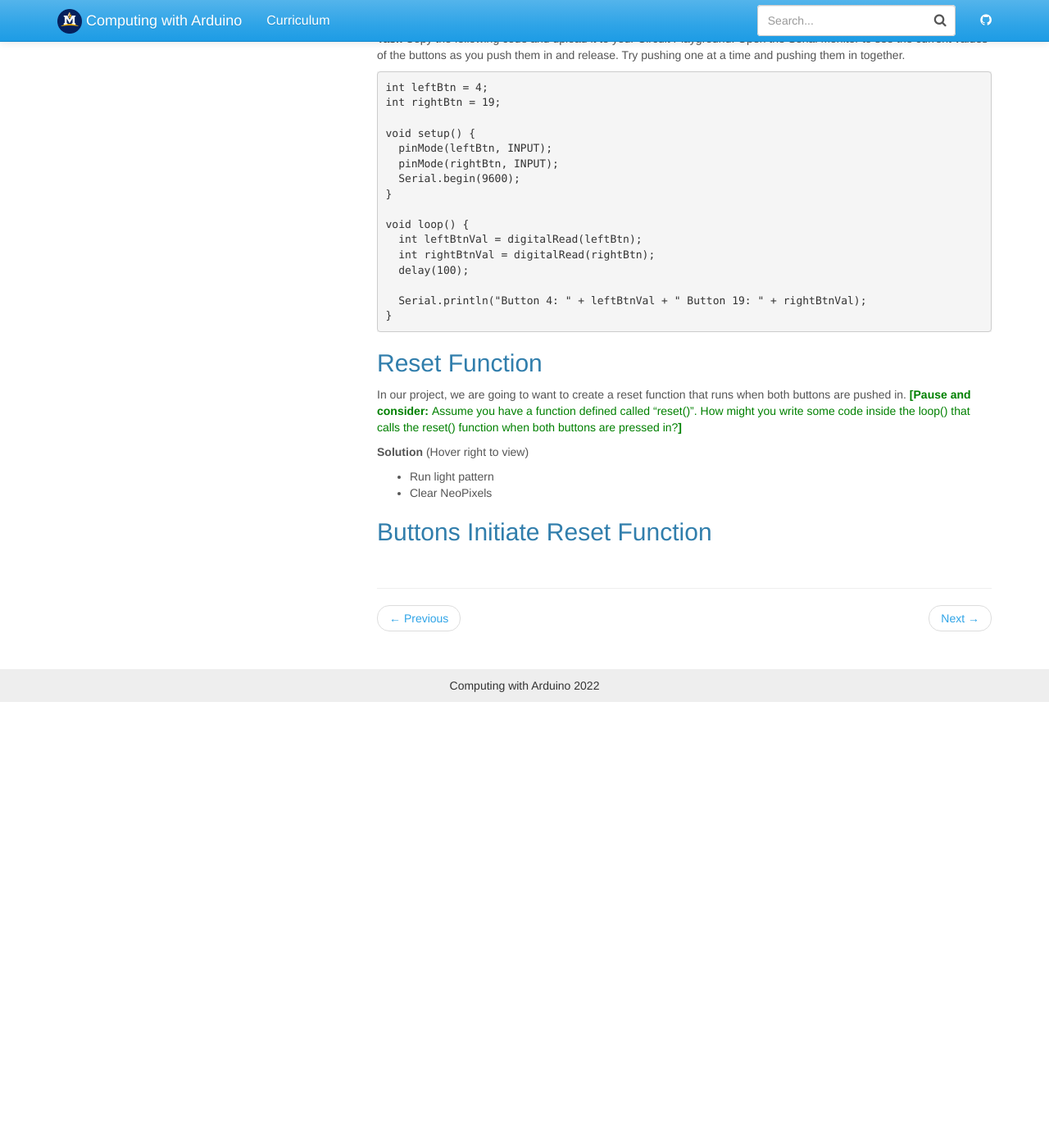
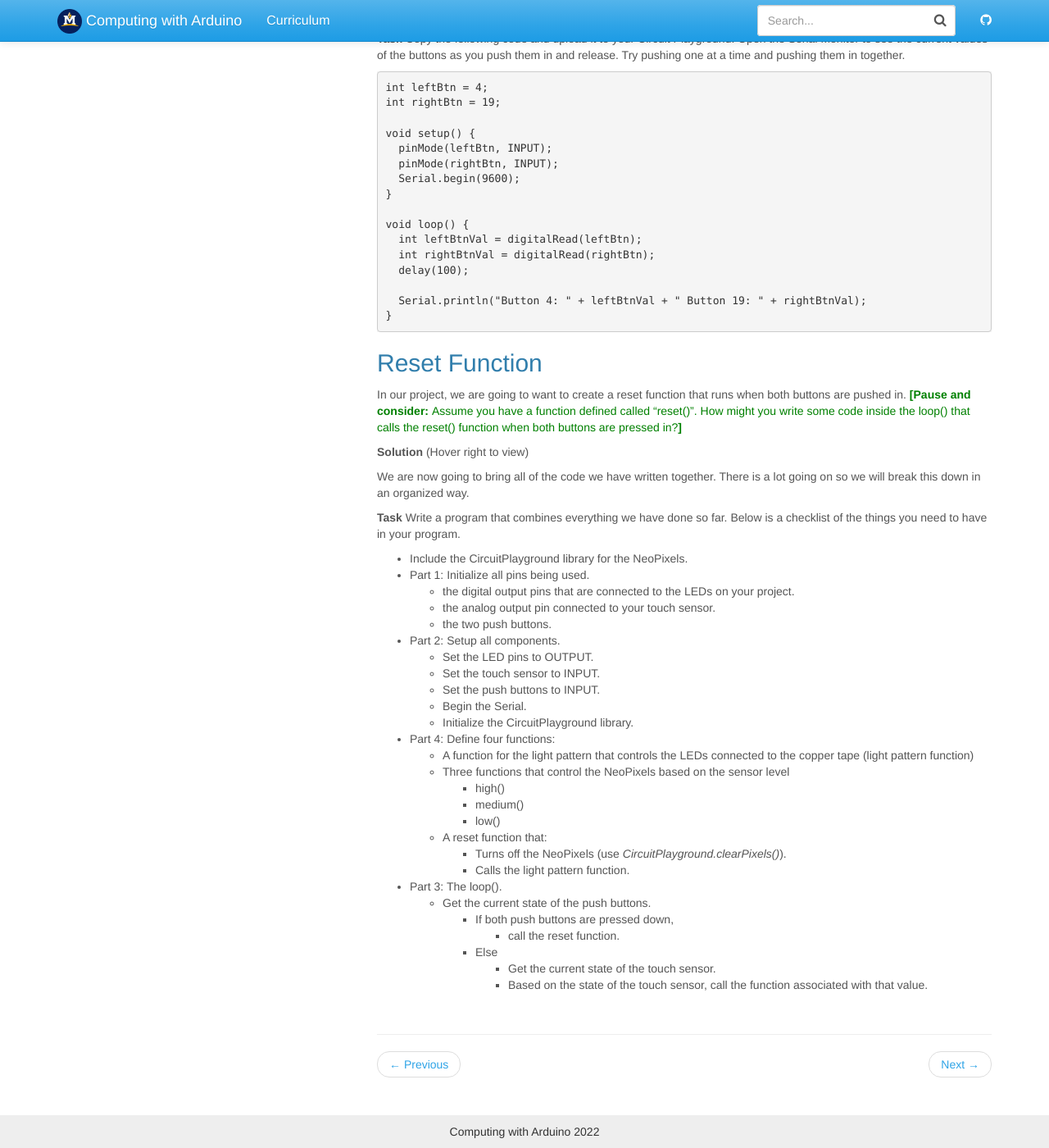
Before and after one commit to jake-chipps/friendometer, a Jekyll site: the page built from _docs/lessons/4-1.md, in a window 1280 px wide and 1400 px high, scrolled down 1287 px. Shown: the whole window at 82% size. Built offline with Jekyll 4.4.1, drawn with Linux system fonts in a browser that asks for light colours; before the commit the page ends 2143 px from its top, so only the background shows below that; some of the changed text lies outside the part shown.

Commit message:
Add task

```diff
--- a/_docs/lessons/4-1.md
+++ b/_docs/lessons/4-1.md
@@ -25,7 +25,7 @@ The push buttons have two possible states:
 
 <span class="think">In order to know the current state of the buttons, are we writing to the buttons or reading from the buttons?</span>
 
-**Answer** (hover right to view) <span class="solution">Because we are getting the current state of the buttons, we are reading the buttons' pins</span>
+**Answer** (hover right to view) <span class="solution">Because we are getting the current state of the buttons, we are reading the buttons' pins.</span>
 
  <span class="think">What kind of data are we reading - digital or analog?<span>
 
@@ -62,7 +62,34 @@ if(leftBtnVal == HIGH && rightBtnVal == HIGH) {
     reset();
 }
 </span>
-- Run light pattern
-- Clear NeoPixels
 
-## Buttons Initiate Reset Function
+We are now going to bring all of the code we have written together. There is a lot going on so we will break this down in an organized way.
+
+**Task** Write a program that combines everything we have done so far. Below is a checklist of the things you need to have in your program.
+- Include the CircuitPlayground library for the NeoPixels.
+- Part 1: Initialize all pins being used.
+  - the digital output pins that are connected to the LEDs on your project.
+  - the analog output pin connected to your touch sensor.
+  - the two push buttons.
+- Part 2: Setup all components.
+  - Set the LED pins to OUTPUT.
+  - Set the touch sensor to INPUT.
+  - Set the push buttons to INPUT.
+  - Begin the Serial.
+  - Initialize the CircuitPlayground library.
+- Part 4: Define four functions:
+  - A function for the light pattern that controls the LEDs connected to the copper tape (light pattern function)
+  - Three functions that control the NeoPixels based on the sensor level
+    - high()
+    - medium()
+    - low()
+  - A reset function that:
+    - Turns off the NeoPixels (use *CircuitPlayground.clearPixels()*).
+    - Calls the light pattern function.
+- Part 3: The loop().
+  - Get the current state of the push buttons.
+    - If both push buttons are pressed down,
+      - call the reset function.
+    - Else
+      - Get the current state of the touch sensor.
+      - Based on the state of the touch sensor, call the function associated with that value.
```
